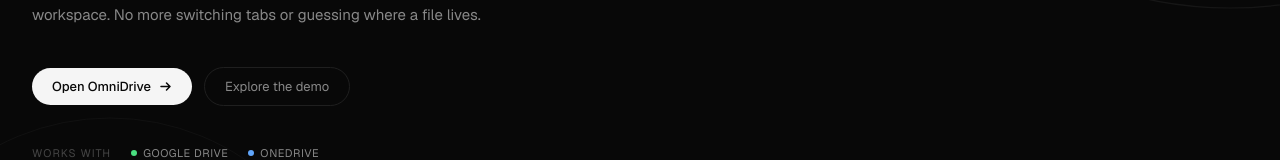
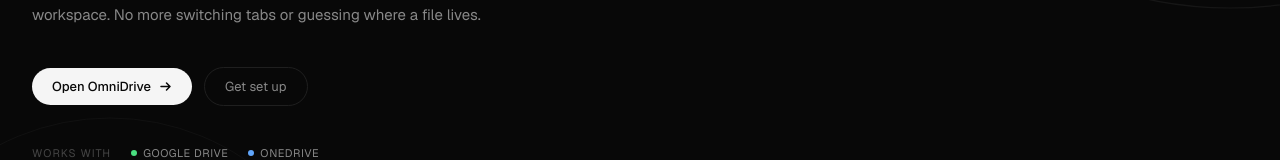
Before and after one commit to DevonYuan/Unified-Storage-Provider, a React (Vite) app in the folder frontend/: page / in a window 1280 px wide. Shown: the part 432-592 px from the top of the page. Built offline with nearby package versions, Linux system fonts and the light colour scheme.

Commit message:
Changed some text

```diff
--- a/frontend/src/components/LoginPage.jsx
+++ b/frontend/src/components/LoginPage.jsx
@@ -193,7 +193,7 @@ export function LoginPage() {
             onMouseEnter={e => { e.currentTarget.style.borderColor = C.fgSubtle; e.currentTarget.style.color = C.fg }}
             onMouseLeave={e => { e.currentTarget.style.borderColor = C.border; e.currentTarget.style.color = C.fgMuted }}
           >
-            Explore the demo
+            Get set up
           </button>
         </div>
 
```
